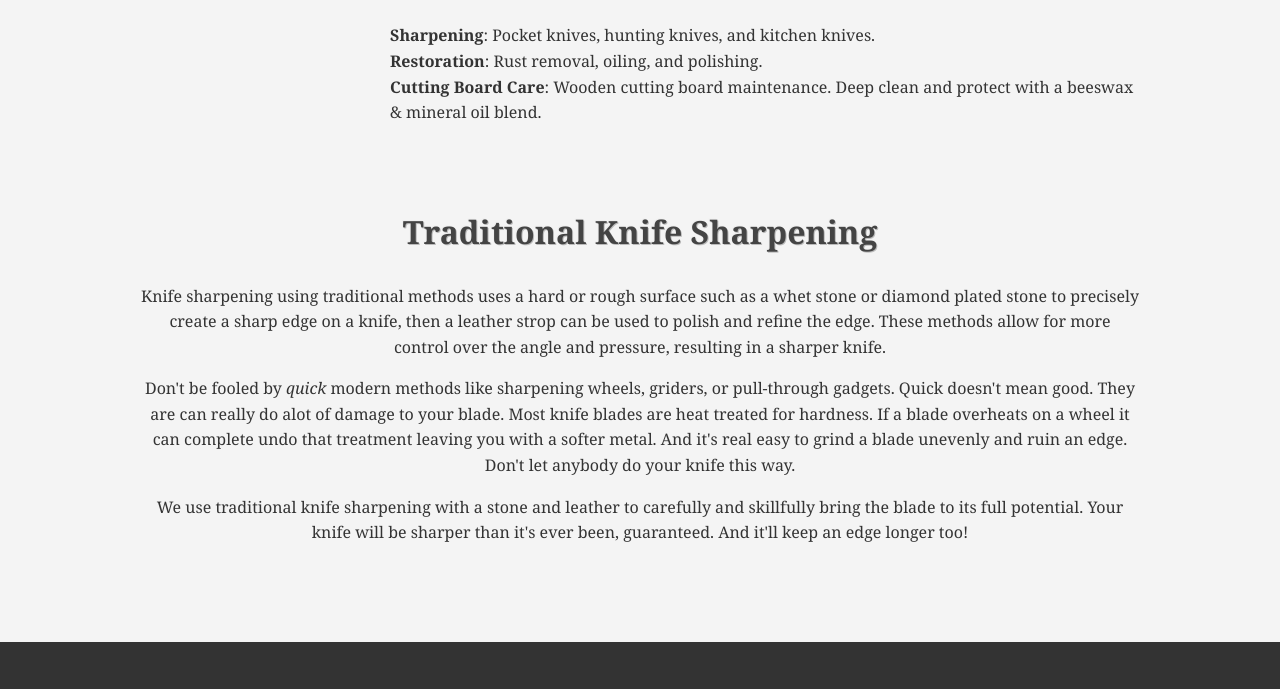
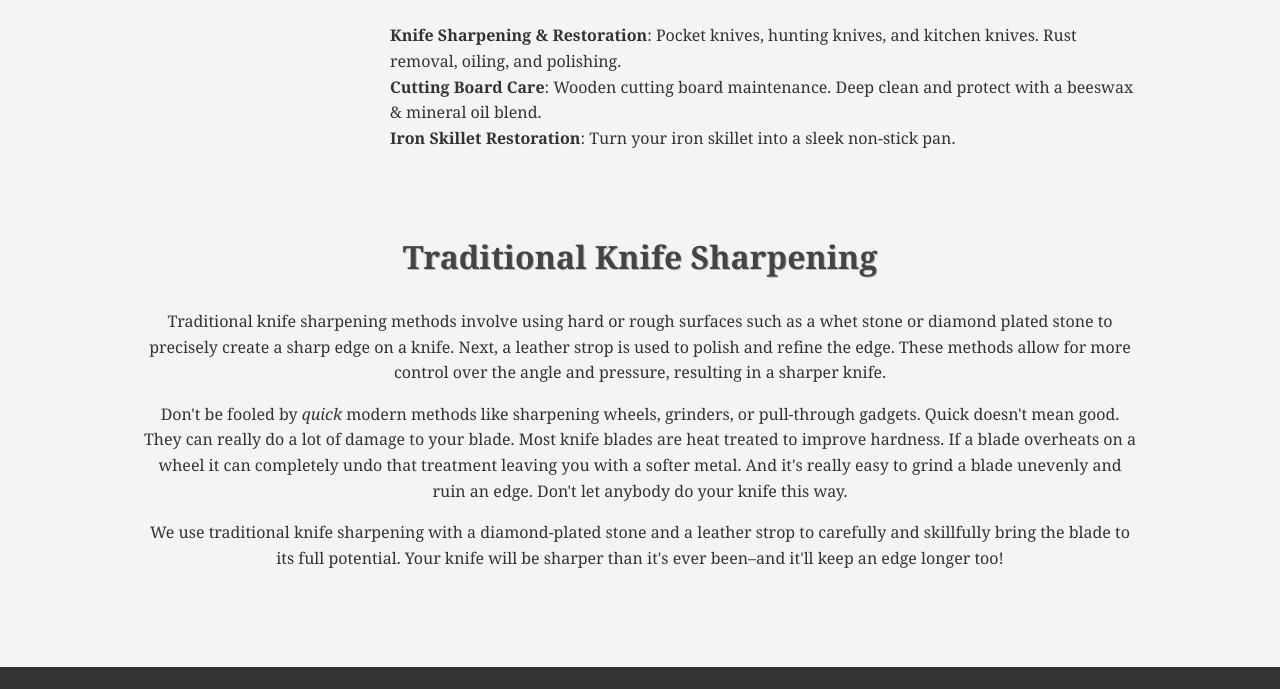
Before and after one commit to jaamarks/marks-knife-co, a plain HTML site: page index.html in a window 1280 px wide. Shown: the part 557-1246 px from the top of the page. Drawn offline with Linux system fonts and the light colour scheme.

Commit message:
feat: add iron skillet offering

```diff
--- a/index.html
+++ b/index.html
@@ -74,28 +74,30 @@
     </ul>
 -->
       <div class="services">
-          <p><strong>Sharpening</strong>: Pocket knives, hunting knives, and kitchen knives.<br>
-          <strong>Restoration</strong>: Rust removal, oiling, and polishing.<br>
-          <strong>Cutting Board Care</strong>: Wooden cutting board maintenance. Deep clean and protect with a beeswax & mineral oil blend.</p>
+          <p>
+            <strong>Knife Sharpening & Restoration</strong>: Pocket knives, hunting knives, and kitchen knives. Rust removal, oiling, and polishing.<br>
+            <strong>Cutting Board Care</strong>: Wooden cutting board maintenance. Deep clean and protect with a beeswax & mineral oil blend.<br>
+            <strong>Iron Skillet Restoration</strong>: Turn your iron skillet into a sleek non-stick pan.
+          </p>
       </div>
   </div>
 
   <div class="content">
     <h2>Traditional Knife Sharpening</h2>
     <p>
-      Knife sharpening using traditional methods uses a hard or rough surface such as a whet stone or diamond plated stone to precisely create a sharp edge on a knife, then a leather strop can be used to polish and refine the edge. These methods allow for more control over the angle and pressure, resulting in a sharper knife.
+      Traditional knife sharpening methods involve using hard or rough surfaces such as a whet stone or diamond plated stone to precisely create a sharp edge on a knife. Next, a leather strop is used to polish and refine the edge. These methods allow for more control over the angle and pressure, resulting in a sharper knife.
     </p>
 
     <p>
-      Don't be fooled by <i>quick</i> modern methods like sharpening wheels, griders, or pull-through gadgets. Quick doesn't mean good. They are can really do alot of damage to your blade. Most knife blades are heat treated for hardness. If a blade overheats on a wheel it can complete undo that treatment leaving you with a softer metal. And it's real easy to grind a blade unevenly and ruin an edge. Don't let anybody do your knife this way.
+      Don't be fooled by <i>quick</i> modern methods like sharpening wheels, grinders, or pull-through gadgets. Quick doesn't mean good. They can really do a lot of damage to your blade. Most knife blades are heat treated to improve hardness. If a blade overheats on a wheel it can completely undo that treatment leaving you with a softer metal. And it's really easy to grind a blade unevenly and ruin an edge. Don't let anybody do your knife this way.
 
    <p>
-     We use traditional knife sharpening with a stone and leather to carefully and skillfully bring the blade to its full potential. Your knife will be sharper than it's ever been, guaranteed. And it'll keep an edge longer too!
+     We use traditional knife sharpening with a diamond-plated stone and a leather strop to carefully and skillfully bring the blade to its full potential. Your knife will be sharper than it's ever been–and it'll keep an edge longer too!
    </p>
   </div>
 
   <footer>
-    <p>Jesse Marks | Phone: 417-531-0372</p>
+    <p>Jesse Marks | Phone: 417-531-0372 </p>
     <p>&copy; 2025 Marks Knife Co.</p>
   </footer>
 </body>
```
